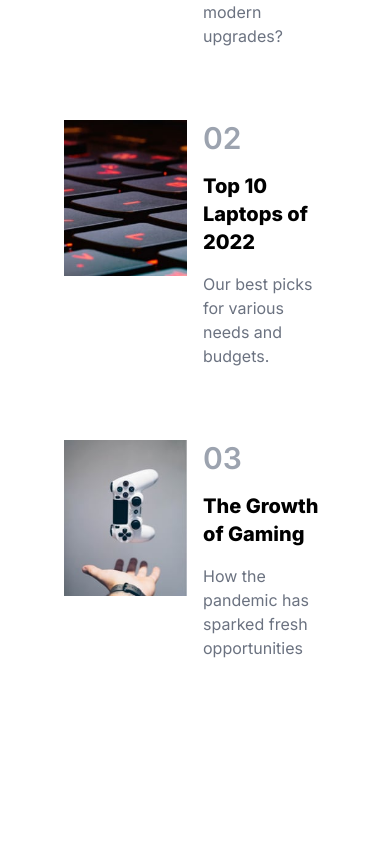
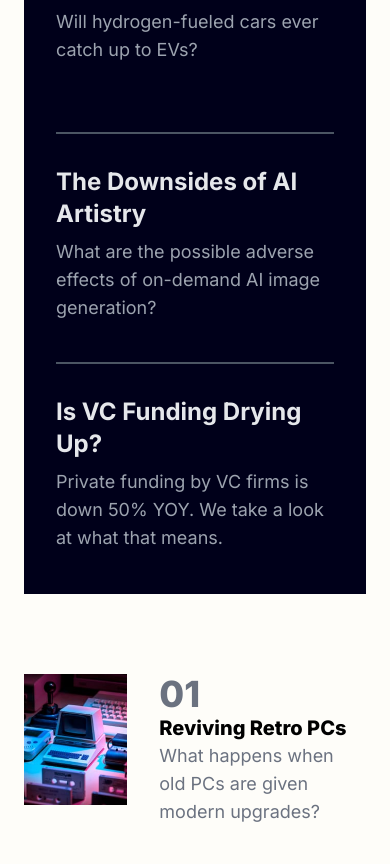
Before and after one commit to Gabrieluser430/news-website, a Next.js app: page / in a window 390 px wide. Shown: the part 1081-1945 px from the top of the page. Built offline with nearby package versions, Linux system fonts and the light colour scheme.

Commit message:
Fix mobile layout

```diff
--- a/app/globals.css
+++ b/app/globals.css
@@ -6,6 +6,7 @@ body {
   margin: 0;
   padding: 0;
   height: 3000px;
+  background-color: #fefdf9;
 }
 
 * {
--- a/app/page.tsx
+++ b/app/page.tsx
@@ -9,7 +9,7 @@ import mobileLaptop from "../public/image-top-laptops.jpg"
 export default function Home() {
   return (
     <div>
-      <nav className="flex flex-row justify-between items-center h-28 px-12">
+      <nav className="flex flex-row justify-between items-center h-28 px-6">
         <div>
           <Image src={logo} alt="Logo" width={50} height={50}/>
         </div>
@@ -17,13 +17,13 @@ export default function Home() {
           <Image src={menu} alt="Menu" width={50} height={50} />
         </div>
       </nav>
-      <main className=" px-12">
+
+      <main className=" px-6">
         <div className="h-full w-full flex justify-center items-center">
         <Image
             src={mobileMainImg}
             height={500}
             width={500}
-            objectFit="cover"
             alt="carousel"
         />
         </div>
@@ -34,59 +34,78 @@ export default function Home() {
             put the power of the platforms back into the hands of the people.
             But is it really fulfillings its promise?
           </p>
-          <button className="bg-red-500 text-white px-10 py-4 font-semibold mt-8" style={{letterSpacing: '0.4rem'}}>READ MORE</button>
+          <button className=" bg-button-color text-white px-10 py-4 font-semibold mt-8" style={{letterSpacing: '0.4rem'}}>READ MORE</button>
         </div>
+
+        <section className="mt-20 ">
+          <div className=" px-8 pt-8 pb-2 bg-container-color">
+              <h2 className=" text-new-color font-bold text-4xl ">New</h2>
+          </div>
+          <div className=" bg-container-color text-letter-color grid grid-rows-3 gap-y-8 px-8 pt-8">
+            <div className=" flex flex-col border-b-2 border-gray-600 pb-10">
+              <h2 className=" text-gray-200 font-bold text-2xl">Hydrogen VS Electric Cars</h2>
+              <p className=" text-gray-400 text-lg mt-2">Will hydrogen-fueled cars ever catch up to EVs?</p>
+            </div>
+            <div className=" flex flex-col border-b-2 border-gray-600 pb-10">
+              <h2 className=" text-gray-200 font-bold text-2xl">The Downsides of AI Artistry</h2>
+              <p className=" text-gray-400 text-lg mt-2">What are the possible adverse effects of on-demand AI image generation?</p>
+            </div>
+            <div className=" flex flex-col">
+              <h2 className=" text-gray-200 font-bold text-2xl">Is VC Funding Drying Up?</h2>
+              <p className=" text-gray-400 text-lg mt-2">Private funding by VC firms is down 50% YOY. We take a look at what that means.</p>
+            </div>
+          </div>
+        </section>
+
         <section className="mt-20">
-  <div className="grid gap-10 justify-center items-center">
-    <div className="grid grid-cols-2 gap-4 p-4">
-      <div className="aspect-w-7 aspect-h-4">
+        <div className="grid grid-cols-1 gap-y-10">
+          <div className="grid grid-cols-3 gap-4">
+            <div className="col-span-1 aspect-w-7 aspect-h-4 ">
               <Image
                 src={mobileRetro}
                 alt="A old computer"
                 className="object-contain"
               />
             </div>
-      <div className="flex flex-col justify-center">
-        <h2 className="font-semibold text-gray-400 text-3xl">01</h2>
-        <h3 className="font-extrabold text-xl mt-4">Reviving Retro PCs</h3>
-        <p className="leading-6 text-md text-gray-500 mt-4">What happens when old PCs are given modern upgrades?</p>
+            <div className="col-span-2 px-4 flex flex-col justify-between">
+              <h2 className="text-4xl font-extrabold text-gray-500">01</h2>
+              <h3 className="text-xl font-extrabold">Reviving Retro PCs</h3>
+              <p className="text-lg text-gray-500">What happens when old PCs are given modern upgrades?</p>
             </div>
           </div>
 
-    <div className="grid grid-cols-2 gap-4 p-4">
-      <div className="aspect-w-7 aspect-h-4">
+          <div className="grid grid-cols-3 gap-4">
+            <div className="col-span-1 aspect-w-7 aspect-h-4 ">
               <Image
                 src={mobileLaptop}
                 alt="A old computer"
                 className="object-contain"
               />
             </div>
-      <div className="flex flex-col justify-center">
-        <h2 className="font-semibold text-gray-400 text-3xl">02</h2>
-        <h3 className="font-extrabold text-xl mt-4">Top 10 Laptops of 2022</h3>
-        <p className="leading-6 text-md text-gray-500 mt-4">Our best picks for various needs and budgets.</p>
+            <div className="col-span-2 px-4 flex flex-col justify-between">
+              <h2 className="text-4xl font-extrabold text-gray-500">02</h2>
+              <h3 className="text-xl font-extrabold">Top 10 Laptops of 2022</h3>
+              <p className="text-lg text-gray-500">Our best picks for various needs and budgets.</p>
             </div>
           </div>
 
-    <div className="grid grid-cols-2 gap-4 p-4">
-      <div className="aspect-w-7 aspect-h-4">
+          <div className="grid grid-cols-3 gap-4">
+            <div className="col-span-1 aspect-w-7 aspect-h-4 ">
               <Image
                 src={mobileGaming}
                 alt="A old computer"
                 className="object-contain"
               />
             </div>
-      <div className="flex flex-col justify-center">
-        <h2 className="font-semibold text-gray-400 text-3xl">03</h2>
-        <h3 className="font-extrabold text-xl mt-4">The Growth of Gaming</h3>
-        <p className="leading-6 text-md text-gray-500 mt-4">How the pandemic has sparked fresh opportunities</p>
+            <div className="col-span-2 px-4 flex flex-col justify-between">
+              <h2 className="text-4xl font-extrabold text-gray-500">04</h2>
+              <h3 className="text-xl font-extrabold">The Growth of Gaming</h3>
+              <p className="text-lg text-gray-500">How the pandemic has sparked fresh opportunities.</p>
             </div>
           </div>
         </div>
+
         </section>
-
-
-
       </main>
     </div>
   )
--- a/tailwind.config.js
+++ b/tailwind.config.js
@@ -12,6 +12,15 @@ module.exports = {
         'gradient-conic':
           'conic-gradient(from 180deg at 50% 50%, var(--tw-gradient-stops))',
       },
+      backgroundColor: {
+        'button-color': '#f15d51',
+        'container-color': '#00001a',
+      },
+      textColor: {
+        'letter-color': '#56565a',
+        'number-color': '#c4c4cd',
+        'new-color': '#eda74f',
+      },
     },
   },
   plugins: [],
```
Lines whose indentation alone changed are shown as unchanged.
